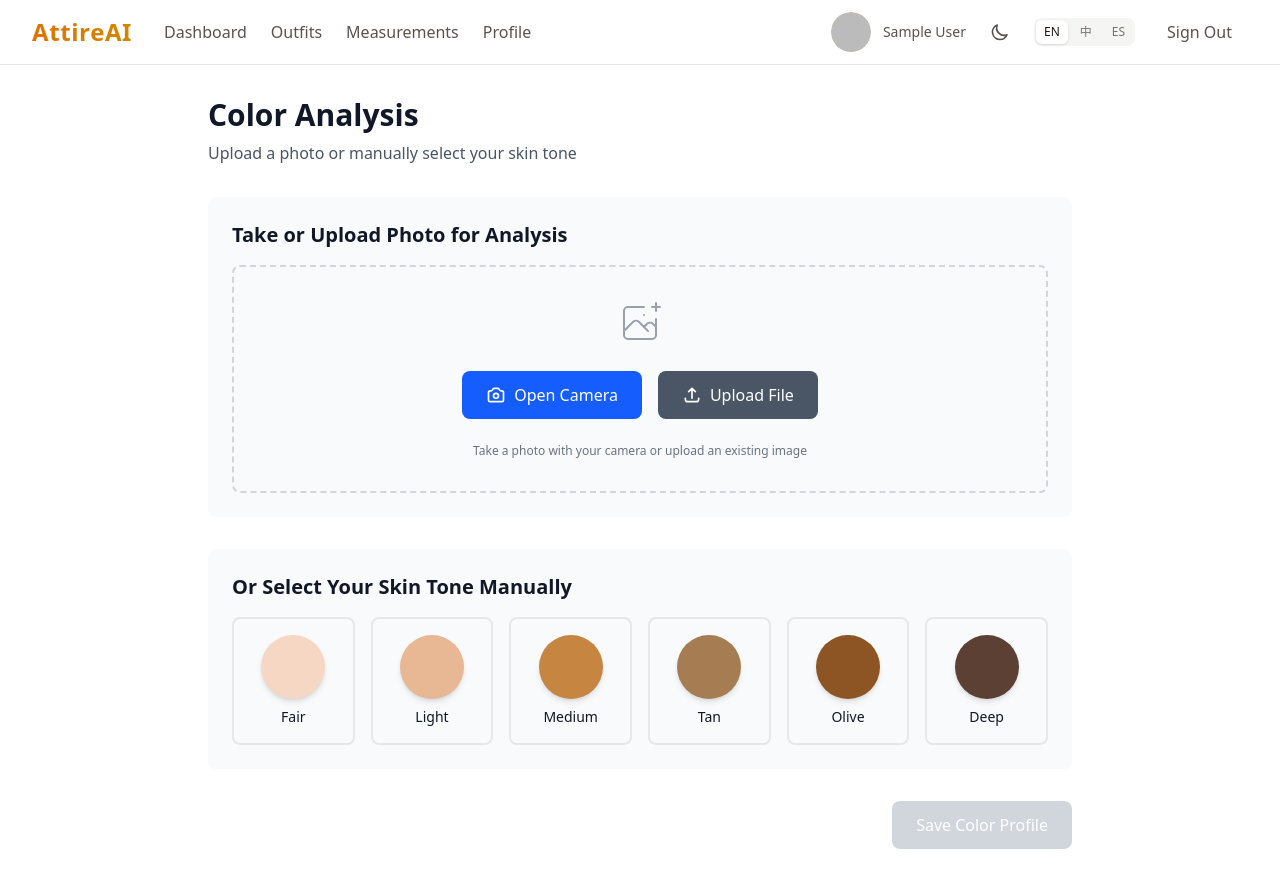
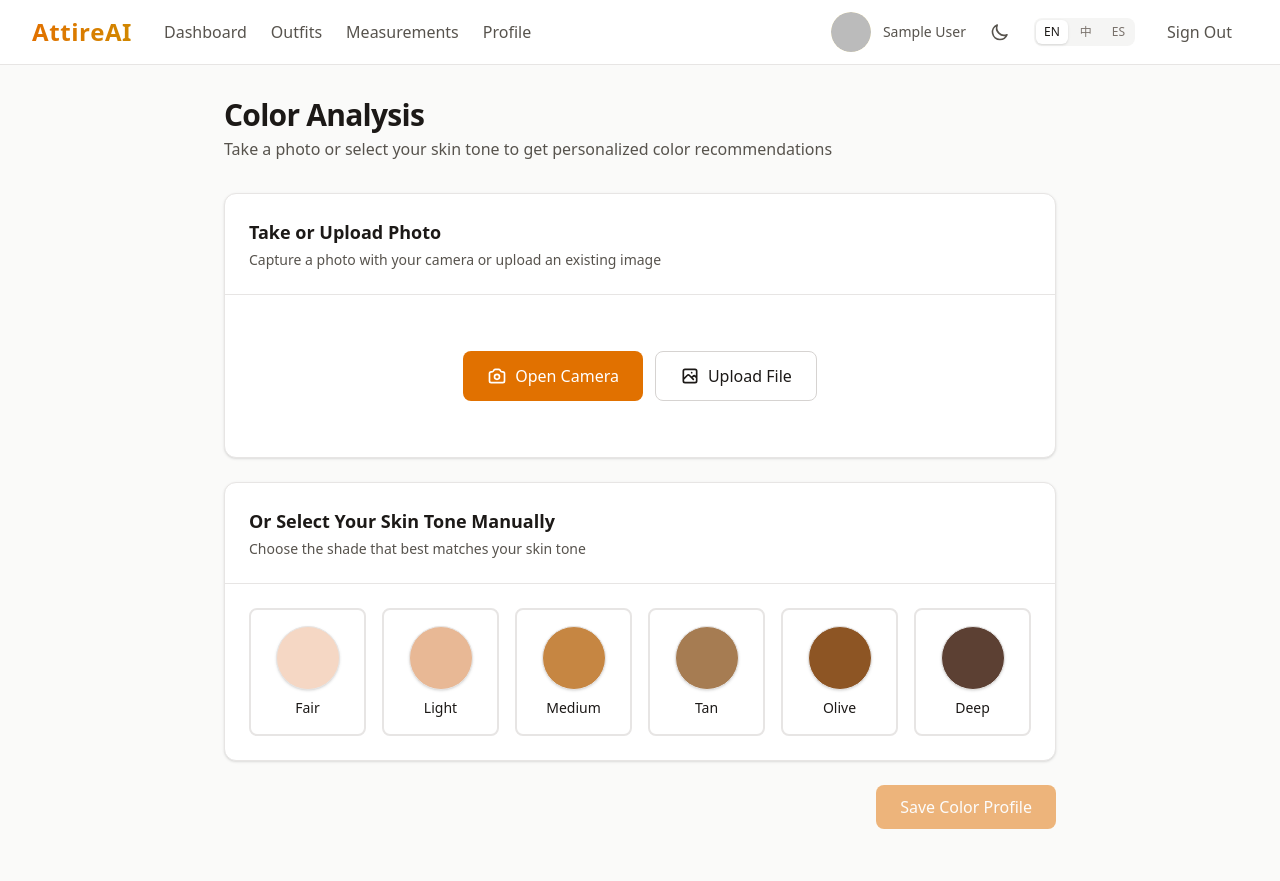
Before and after one commit to VIll999/attireai, a Next.js app: page /color-analysis in a window 1280 px wide. Built offline with nearby package versions, Linux system fonts and the light colour scheme; no server answers; sample sign-in values are in the browser's storage.

Commit message:
updated: ui color

```diff
--- a/src/app/(protected)/color-analysis/page.tsx
+++ b/src/app/(protected)/color-analysis/page.tsx
@@ -159,6 +159,7 @@ export default function ColorAnalysisPage() {
       }
 
       setSuccessMessage("Color profile saved successfully!");
+      setTimeout(() => setSuccessMessage(""), 3000);
 
     } catch (err: any) {
       setError(err.message || "Failed to save color profile");
@@ -168,37 +169,47 @@ export default function ColorAnalysisPage() {
   };
 
   return (
-    <div className="min-h-screen bg-white dark:bg-gray-900">
-      <AppNav />
-      <main className="container mx-auto px-4 py-8 max-w-4xl">
-        <h1 className="text-3xl font-bold mb-2 text-gray-900 dark:text-white">
+    <div className="min-h-screen bg-stone-50 dark:bg-stone-950">
+      <AppNav activePage="colors" />
+
+      {/* Main Content */}
+      <main className="max-w-4xl mx-auto px-4 sm:px-6 lg:px-8 py-8">
+        {/* Header */}
+        <div className="mb-8">
+          <h1 className="text-3xl font-bold tracking-tight text-stone-900 dark:text-white">
             Color Analysis
           </h1>
-        <p className="text-gray-600 dark:text-gray-400 mb-8">
-          Upload a photo or manually select your skin tone
+          <p className="text-stone-600 dark:text-stone-400 mt-1">
+            Take a photo or select your skin tone to get personalized color recommendations
           </p>
+        </div>
 
         {/* Error and Success Messages */}
         {error && (
-          <div className="mb-4 p-4 bg-red-50 dark:bg-red-900/20 border border-red-200 dark:border-red-800 rounded-lg text-red-800 dark:text-red-200">
+          <div className="mb-4 p-3 bg-red-50 dark:bg-red-900/20 border border-red-200 dark:border-red-800 rounded-lg text-red-600 text-sm">
             {error}
           </div>
         )}
 
         {successMessage && (
-          <div className="mb-4 p-4 bg-green-50 dark:bg-green-900/20 border border-green-200 dark:border-green-800 rounded-lg text-green-800 dark:text-green-200">
+          <div className="mb-4 p-3 bg-green-50 dark:bg-green-900/20 border border-green-200 dark:border-green-800 rounded-lg text-green-600 text-sm">
             {successMessage}
           </div>
         )}
 
-        <div className="space-y-8">
+        <div className="space-y-6">
           {/* Photo Upload/Camera Section */}
-          <section className="bg-gray-50 dark:bg-gray-800 rounded-lg p-6">
-            <h2 className="text-xl font-semibold mb-4 text-gray-900 dark:text-white">
-              Take or Upload Photo for Analysis
+          <div className="bg-white dark:bg-stone-900/50 rounded-xl shadow-sm border border-stone-200 dark:border-stone-800 overflow-hidden">
+            <div className="p-6 border-b border-stone-200 dark:border-stone-800">
+              <h2 className="text-lg font-semibold text-stone-900 dark:text-white">
+                Take or Upload Photo
               </h2>
+              <p className="text-sm text-stone-600 dark:text-stone-400 mt-1">
+                Capture a photo with your camera or upload an existing image
+              </p>
+            </div>
 
-            <div className="border-2 border-dashed border-gray-300 dark:border-gray-600 rounded-lg p-8">
+            <div className="p-6">
               {isCameraActive ? (
                 /* Camera View */
                 <div className="space-y-4">
@@ -206,18 +217,18 @@ export default function ColorAnalysisPage() {
                     ref={videoRef}
                     autoPlay
                     playsInline
-                    className="w-full max-w-md mx-auto rounded-lg"
+                    className="w-full max-w-md mx-auto rounded-lg bg-stone-900"
                   />
-                  <div className="flex justify-center gap-4">
+                  <div className="flex justify-center gap-3">
                     <button
                       onClick={takePhoto}
-                      className="px-6 py-2 bg-blue-600 text-white rounded-lg hover:bg-blue-700 font-medium"
+                      className="px-6 py-2.5 bg-amber-600 text-white rounded-lg font-medium hover:bg-amber-700 transition-colors"
                     >
                       Take Photo
                     </button>
                     <button
                       onClick={closeCamera}
-                      className="px-6 py-2 bg-gray-600 text-white rounded-lg hover:bg-gray-700 font-medium"
+                      className="px-6 py-2.5 border border-stone-300 dark:border-stone-600 rounded-lg font-medium hover:bg-stone-50 dark:hover:bg-stone-800 transition-colors text-stone-900 dark:text-white"
                     >
                       Cancel
                     </button>
@@ -231,6 +242,7 @@ export default function ColorAnalysisPage() {
                     alt="Preview"
                     className="max-w-xs mx-auto rounded-lg"
                   />
+                  <div className="text-center">
                     <button
                       onClick={() => {
                         setUploadedPhoto(null);
@@ -239,144 +251,96 @@ export default function ColorAnalysisPage() {
                           fileInputRef.current.value = "";
                         }
                       }}
-                    className="block mx-auto text-sm text-red-600 dark:text-red-400 hover:underline"
+                      className="text-sm text-red-600 dark:text-red-400 hover:underline"
                     >
                       Remove photo
                     </button>
                   </div>
+                </div>
               ) : (
-                /* Initial State - Camera or Upload Options */
-                <div className="space-y-6 text-center">
-                  <svg
-                    className="mx-auto h-12 w-12 text-gray-400"
-                    stroke="currentColor"
-                    fill="none"
-                    viewBox="0 0 48 48"
-                    aria-hidden="true"
-                  >
-                    <path
-                      d="M28 8H12a4 4 0 00-4 4v20m32-12v8m0 0v8a4 4 0 01-4 4H12a4 4 0 01-4-4v-4m32-4l-3.172-3.172a4 4 0 00-5.656 0L28 28M8 32l9.172-9.172a4 4 0 015.656 0L28 28m0 0l4 4m4-24h8m-4-4v8m-12 4h.02"
-                      strokeWidth={2}
-                      strokeLinecap="round"
-                      strokeLinejoin="round"
-                    />
-                  </svg>
-
-                  <div className="flex flex-col sm:flex-row justify-center gap-4">
-                    {/* Open Camera Button */}
+                /* Initial State */
+                <div className="text-center py-8">
+                  <div className="flex flex-col sm:flex-row justify-center gap-3">
                     <button
                       onClick={openCamera}
-                      className="px-6 py-3 bg-blue-600 text-white rounded-lg hover:bg-blue-700 font-medium flex items-center justify-center gap-2"
+                      className="inline-flex items-center justify-center gap-2 px-6 py-3 bg-amber-600 text-white rounded-lg font-medium hover:bg-amber-700 transition-colors"
                     >
-                      <svg
-                        className="w-5 h-5"
-                        fill="none"
-                        stroke="currentColor"
-                        viewBox="0 0 24 24"
-                      >
-                        <path
-                          strokeLinecap="round"
-                          strokeLinejoin="round"
-                          strokeWidth={2}
-                          d="M3 9a2 2 0 012-2h.93a2 2 0 001.664-.89l.812-1.22A2 2 0 0110.07 4h3.86a2 2 0 011.664.89l.812 1.22A2 2 0 0018.07 7H19a2 2 0 012 2v9a2 2 0 01-2 2H5a2 2 0 01-2-2V9z"
-                        />
-                        <path
-                          strokeLinecap="round"
-                          strokeLinejoin="round"
-                          strokeWidth={2}
-                          d="M15 13a3 3 0 11-6 0 3 3 0 016 0z"
-                        />
+                      <svg className="w-5 h-5" fill="none" stroke="currentColor" viewBox="0 0 24 24">
+                        <path strokeLinecap="round" strokeLinejoin="round" strokeWidth={2} d="M3 9a2 2 0 012-2h.93a2 2 0 001.664-.89l.812-1.22A2 2 0 0110.07 4h3.86a2 2 0 011.664.89l.812 1.22A2 2 0 0018.07 7H19a2 2 0 012 2v9a2 2 0 01-2 2H5a2 2 0 01-2-2V9z" />
+                        <path strokeLinecap="round" strokeLinejoin="round" strokeWidth={2} d="M15 13a3 3 0 11-6 0 3 3 0 016 0z" />
                       </svg>
                       Open Camera
                     </button>
 
-                    {/* Upload File Button */}
-                    <label className="px-6 py-3 bg-gray-600 text-white rounded-lg hover:bg-gray-700 font-medium cursor-pointer flex items-center justify-center gap-2">
-                      <svg
-                        className="w-5 h-5"
-                        fill="none"
-                        stroke="currentColor"
-                        viewBox="0 0 24 24"
-                      >
-                        <path
-                          strokeLinecap="round"
-                          strokeLinejoin="round"
-                          strokeWidth={2}
-                          d="M4 16v1a3 3 0 003 3h10a3 3 0 003-3v-1m-4-8l-4-4m0 0L8 8m4-4v12"
-                        />
+                    <label className="inline-flex items-center justify-center gap-2 px-6 py-3 border border-stone-300 dark:border-stone-600 rounded-lg font-medium hover:bg-stone-50 dark:hover:bg-stone-800 transition-colors cursor-pointer text-stone-900 dark:text-white">
+                      <svg className="w-5 h-5" fill="none" stroke="currentColor" viewBox="0 0 24 24">
+                        <path strokeLinecap="round" strokeLinejoin="round" strokeWidth={2} d="M4 16l4.586-4.586a2 2 0 012.828 0L16 16m-2-2l1.586-1.586a2 2 0 012.828 0L20 14m-6-6h.01M6 20h12a2 2 0 002-2V6a2 2 0 00-2-2H6a2 2 0 00-2 2v12a2 2 0 002 2z" />
                       </svg>
                       Upload File
                       <input
-                        id="file-upload"
                         ref={fileInputRef}
-                        name="file-upload"
                         type="file"
-                        className="sr-only"
+                        className="hidden"
                         accept="image/*"
                         onChange={handlePhotoChange}
                       />
                     </label>
                   </div>
-
-                  <p className="text-xs text-gray-500 dark:text-gray-400">
-                    Take a photo with your camera or upload an existing image
-                  </p>
                 </div>
               )}
-            </div>
 
               {/* Hidden canvas for photo capture */}
               <canvas ref={canvasRef} className="hidden" />
-          </section>
+            </div>
+          </div>
 
           {/* Manual Skin Tone Selection */}
-          <section className="bg-gray-50 dark:bg-gray-800 rounded-lg p-6">
-            <h2 className="text-xl font-semibold mb-4 text-gray-900 dark:text-white">
+          <div className="bg-white dark:bg-stone-900/50 rounded-xl shadow-sm border border-stone-200 dark:border-stone-800">
+            <div className="p-6 border-b border-stone-200 dark:border-stone-800">
+              <h2 className="text-lg font-semibold text-stone-900 dark:text-white">
                 Or Select Your Skin Tone Manually
               </h2>
+              <p className="text-sm text-stone-600 dark:text-stone-400 mt-1">
+                Choose the shade that best matches your skin tone
+              </p>
+            </div>
 
-            <div className="grid grid-cols-2 md:grid-cols-3 lg:grid-cols-6 gap-4">
+            <div className="p-6">
+              <div className="grid grid-cols-2 sm:grid-cols-3 lg:grid-cols-6 gap-4">
                 {SKIN_TONES.map((tone) => (
                   <button
                     key={tone.name}
                     onClick={() => handleSkinToneSelect(tone.name, tone.hex)}
                     className={`flex flex-col items-center p-4 rounded-lg border-2 transition-all ${
                       selectedSkinTone === tone.name
-                      ? "border-blue-500 bg-blue-50 dark:bg-blue-900/20"
-                      : "border-gray-200 dark:border-gray-600 hover:border-gray-300 dark:hover:border-gray-500"
+                        ? "border-amber-600 bg-amber-50 dark:bg-amber-900/20"
+                        : "border-stone-200 dark:border-stone-700 hover:border-stone-300 dark:hover:border-stone-600"
                     }`}
                   >
                     <div
-                    className="w-16 h-16 rounded-full mb-2 shadow-md"
+                      className="w-16 h-16 rounded-full mb-2 shadow-sm border border-stone-200 dark:border-stone-700"
                       style={{ backgroundColor: tone.hex }}
                     />
-                  <span className="text-sm font-medium text-gray-900 dark:text-white">
+                    <span className="text-sm font-medium text-stone-900 dark:text-white">
                       {tone.name}
                     </span>
                     {selectedSkinTone === tone.name && (
-                    <svg
-                      className="w-5 h-5 text-blue-500 mt-1"
-                      fill="currentColor"
-                      viewBox="0 0 20 20"
-                    >
-                      <path
-                        fillRule="evenodd"
-                        d="M16.707 5.293a1 1 0 010 1.414l-8 8a1 1 0 01-1.414 0l-4-4a1 1 0 011.414-1.414L8 12.586l7.293-7.293a1 1 0 011.414 0z"
-                        clipRule="evenodd"
-                      />
+                      <svg className="w-5 h-5 text-amber-600 mt-1" fill="currentColor" viewBox="0 0 20 20">
+                        <path fillRule="evenodd" d="M16.707 5.293a1 1 0 010 1.414l-8 8a1 1 0 01-1.414 0l-4-4a1 1 0 011.414-1.414L8 12.586l7.293-7.293a1 1 0 011.414 0z" clipRule="evenodd" />
                       </svg>
                     )}
                   </button>
                 ))}
               </div>
-          </section>
+            </div>
+          </div>
 
           {/* Save Button */}
           <div className="flex justify-end">
             <button
               onClick={handleSave}
               disabled={isSaving || (!selectedSkinTone && !uploadedPhoto)}
-              className="px-6 py-3 bg-blue-600 text-white rounded-lg font-medium hover:bg-blue-700 disabled:bg-gray-300 disabled:cursor-not-allowed transition-colors"
+              className="px-6 py-2.5 bg-amber-600 text-white rounded-lg font-medium hover:bg-amber-700 transition-colors disabled:opacity-50 disabled:cursor-not-allowed"
             >
               {isSaving ? "Saving..." : "Save Color Profile"}
             </button>
```
Lines whose indentation alone changed are shown as unchanged.
